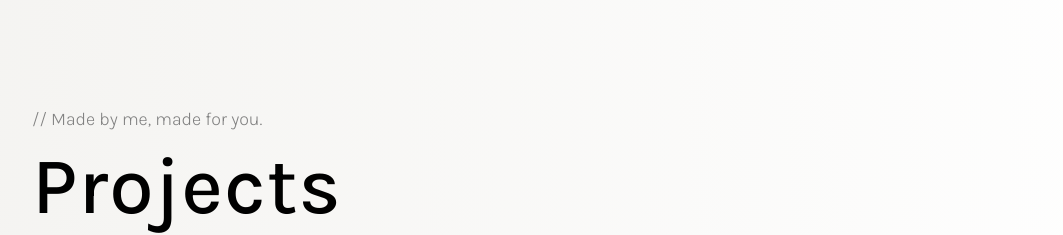
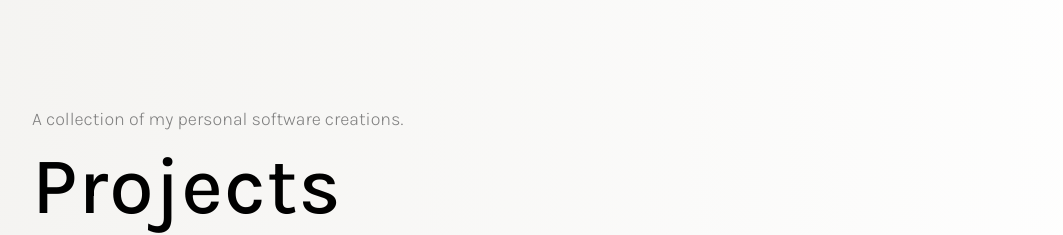
Before and after one commit to roskzhu/Portfolio-V2, a React (Create React App) app: page / in a window 1280 px wide. Shown: the part 1301-1536 px from the top of the page, without its empty margins (108-1171 px from the left). Built offline with nearby package versions, Linux system fonts and the light colour scheme.

Commit message:
text change

```diff
--- a/src/components/Projects.tsx
+++ b/src/components/Projects.tsx
@@ -62,7 +62,7 @@ class Projects extends Component<{}, ProjectsState> {
       <div id="projects" >
         <FadeIn>
       <div className="section-header">
-        <span className="section-title-before">{"// "}Made by me, made for you.</span>
+        <span className="section-title-before">A collection of my personal software creations.</span>
         <span className="section-title">Projects</span>
       </div>
       <p style={{marginBottom:'0px'}}>Continuously broadening my skillset, I've crafted a range software creations <br/>
```
